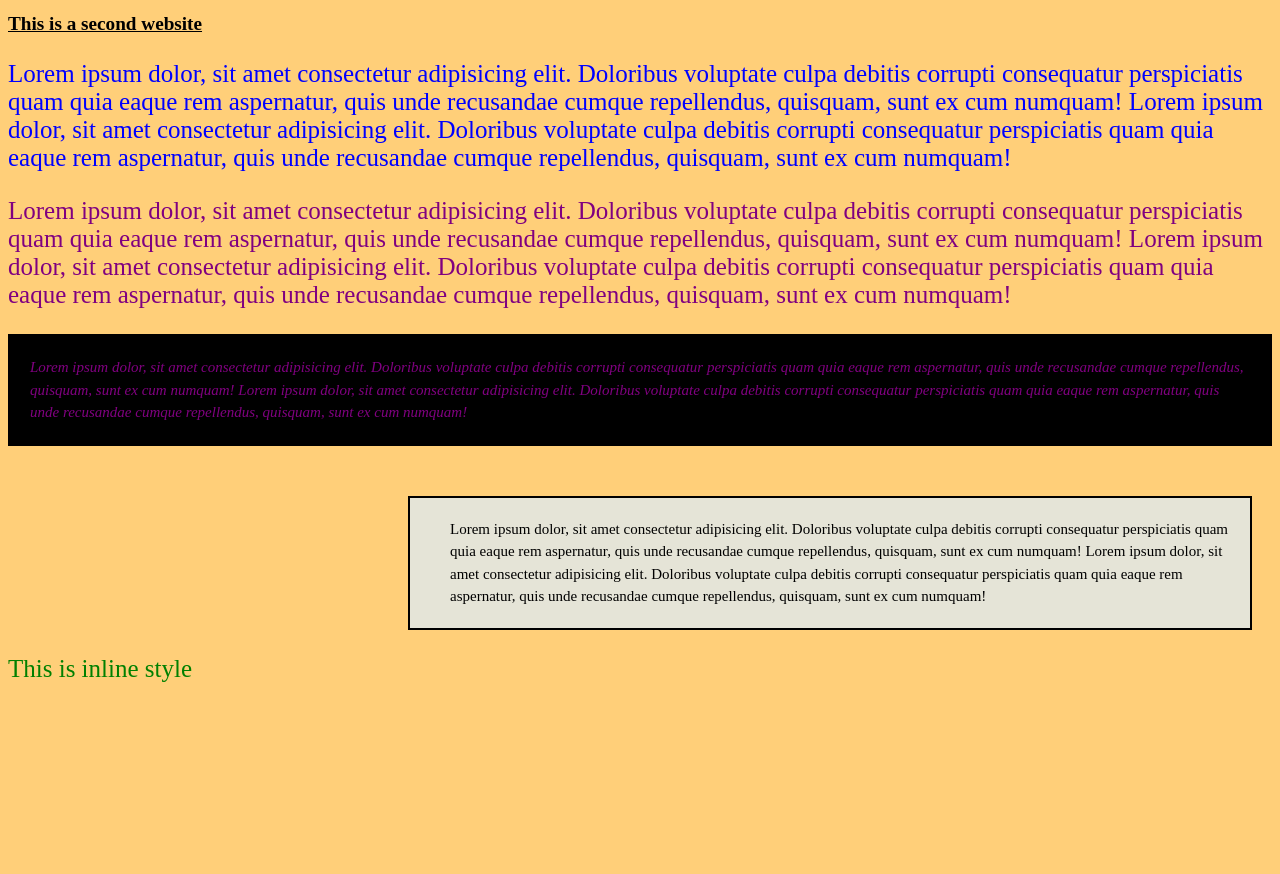
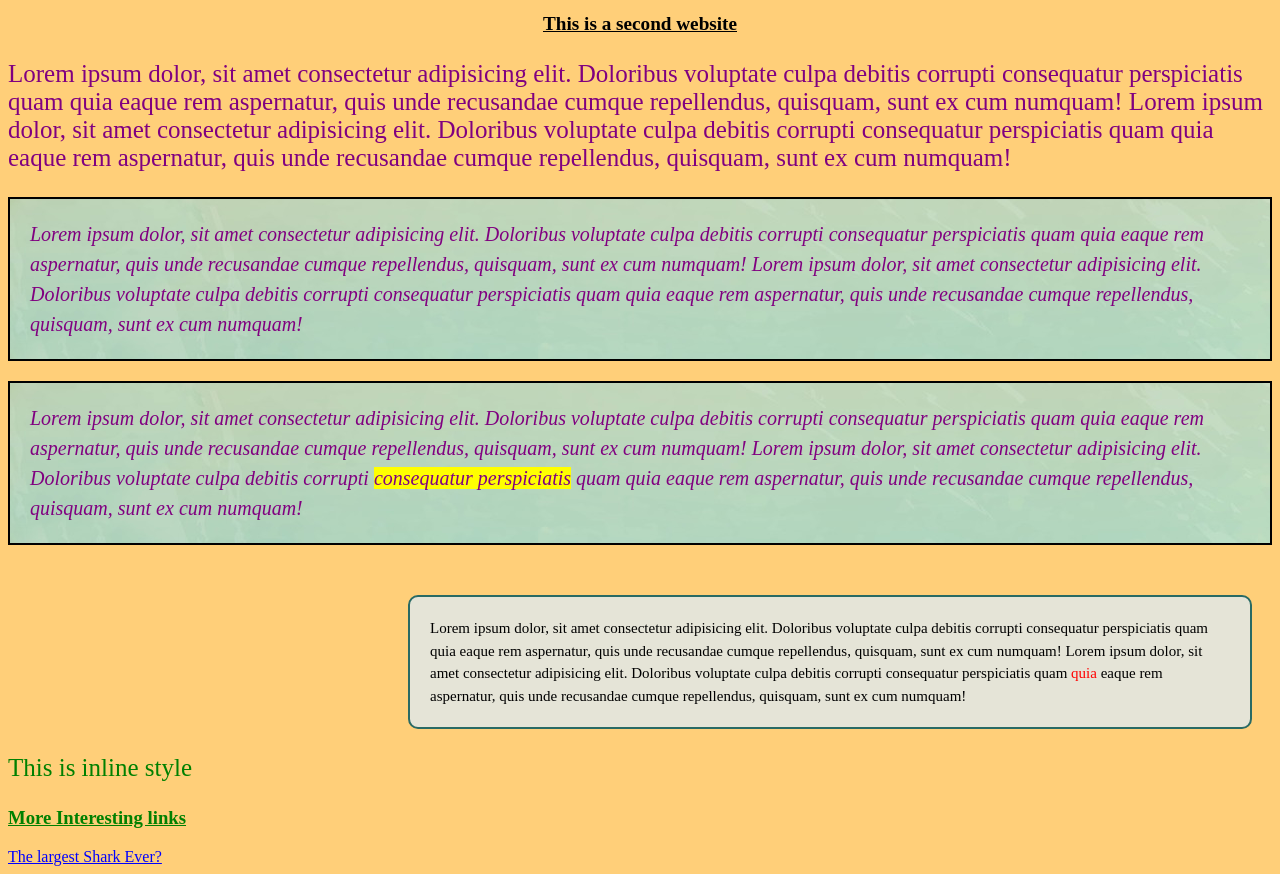
Before and after one commit to HimikaSultana291/brillmark-practice, a plain HTML site: page day-5/15-02-22.html in a window 1280 px wide. Shown: the part 388-1262 px from the top of the page. Before the commit the page ends 1096 px from the top, so only its background shows below. Drawn offline with Linux system fonts and the light colour scheme.

Commit message:
modified

```diff
--- a/day-5/15-02-22.html
+++ b/day-5/15-02-22.html
@@ -1,13 +1,17 @@
 <!DOCTYPE html>
 <html>
     <head>
-        <title>12/02/2022</title>
+        <title>15/02/2022</title>
         <link rel="stylesheet" href="style.css">
 
     </head>
     <body>
         <h1>Welcome to fish website</h1>
-        <img src="fish.jpg" alt="fish picture" class="imagec">
+
+        <div>
+            <img src="fish.jpg" alt="fish picture" class="imagec">
+        </div>
+
         <h2>This is a second website</h2>
         <p class="para1">Lorem ipsum dolor, sit amet consectetur adipisicing elit.
            Doloribus voluptate culpa debitis corrupti consequatur perspiciatis quam quia eaque rem aspernatur,
@@ -24,17 +28,19 @@
             <p class="para3">Lorem ipsum dolor, sit amet consectetur adipisicing elit.
                 Doloribus voluptate culpa debitis corrupti consequatur perspiciatis quam quia eaque rem aspernatur,
                 quis unde recusandae cumque repellendus, quisquam, sunt ex cum numquam! Lorem ipsum dolor, sit amet consectetur adipisicing elit.
-                Doloribus voluptate culpa debitis corrupti consequatur perspiciatis quam quia eaque rem aspernatur,
+                Doloribus voluptate culpa debitis corrupti <span class="highlight">consequatur perspiciatis</span> quam quia eaque rem aspernatur,
                 quis unde recusandae cumque repellendus, quisquam, sunt ex cum numquam!</p>
 
-            <p class="para4">Lorem ipsum dolor, sit amet consectetur adipisicing elit.
+            <p id="para4">Lorem ipsum dolor, sit amet consectetur adipisicing elit.
                     Doloribus voluptate culpa debitis corrupti consequatur perspiciatis quam quia eaque rem aspernatur,
                     quis unde recusandae cumque repellendus, quisquam, sunt ex cum numquam! Lorem ipsum dolor, sit amet consectetur adipisicing elit.
-                    Doloribus voluptate culpa debitis corrupti consequatur perspiciatis quam quia eaque rem aspernatur,
+                    Doloribus voluptate culpa debitis corrupti consequatur perspiciatis quam <span style="color: red;">quia</span> eaque rem aspernatur,
                     quis unde recusandae cumque repellendus, quisquam, sunt ex cum numquam!</p>
 
 
             <p style="color:green; font-size: 25px;">This is inline style</p>
+            <h3>More Interesting links</h3>
+            <a href="shark.html">The largest Shark Ever? </a>
 
     </body>
 </html>
--- /dev/null
+++ b/day-5/block and Inline element/style.css
@@ -0,0 +1,28 @@
+h1{
+    background-color: green;
+    color: yellow;
+}
+
+p{
+    background-color: green;
+    color: yellow;
+}
+span{
+    background-color: green;
+    color: yellow;
+}
+p.test{
+    background-color: green;
+    color: yellow;
+    border-color: orange;
+    border-width: 2px;
+    border-style: solid;
+}
+h2{
+    background-color: green;
+    color: yellow;
+}
+div{
+    background-color: green;
+    color: yellow;
+}
--- a/day-5/style.css
+++ b/day-5/style.css
@@ -5,26 +5,29 @@ body{
 h1{
     text-decoration: underline overline;
     font-size: 150%;
+    font-style: italic;
+    text-align: center;
 }
 
 h2{
     text-decoration: underline;
     font-size: 1.2em;
+    text-align: center;
+}
+
+h3{
+    color: green;
+    text-decoration: underline;
 }
 
 p.para1{
-    color: blue;
+    color: purple;
     font-size: 25px;
 }
 
 p.para2{
     color: purple;
-    font-size: 25px;
-}
-
-p.para3{
-    color: purple;
-    font-size: 15px;
+    font-size: 20px;
     font-style: italic;
     line-height: 1.5em;
     background-color: black;
@@ -32,21 +35,44 @@ p.para3{
     border-color: black;
     border-width: 2px;
     border-style: solid;
+    background-image: url(backimg.jpg);
 }
 
-p.para4{
+p.para3{
+    color: purple;
+    font-size: 20px;
+    font-style: italic;
+    line-height: 1.5em;
+    background-color: black;
+    padding: 20px;
+    border-color: black;
+    border-width: 2px;
+    border-style: solid;
+    background-image: url(backimg.jpg);
+}
+
+#para4{
     color: black;
     font-size: 15px;
     line-height: 1.5em;
     background-color: #e5e4d7;
     padding: 20px;
-    border-color: black;
+    border-color: #296A64;
     border-width: 2px;
+    /* border-width: thick, medium, thin or use px; */
     border-style: solid;
+   /* border-style: dashed,dotted,double, groove, ridge, inset, outset; */
     margin: 20px;
     margin-top: 50px;
     margin-left: 400px;
-    padding-left: 40px;
+    border-radius: 10px;
+/*  border-bottom-left-radius: 0px;
+    border-bottom-right-radius: 0px;
+    border-top-left-radius: 10px;
+    border-top-right-radius: 10px; */
+/*  border-bottom-style: dotted; */
+/*  border-width: thick;
+    border-style: ridge; */
 }
 
 .imagec{
@@ -61,3 +87,17 @@ p.para4{
     height: 50%;
     width: 50%;
 }
+
+.highlight{
+    background-color: #ffff00;
+}
+
+a:link{
+    color: blue;
+}
+a:visited{
+    color: #8C8c9D;
+}
+a:hover{
+    color: #F15A51;
+}
```
Also changed, not shown: day-5/block and Inline element/block_and_Inline.html (added, +17 -0 lines), day-5/shark.html (added, +13 -0 lines), day-5/backimg.jpg (added).
